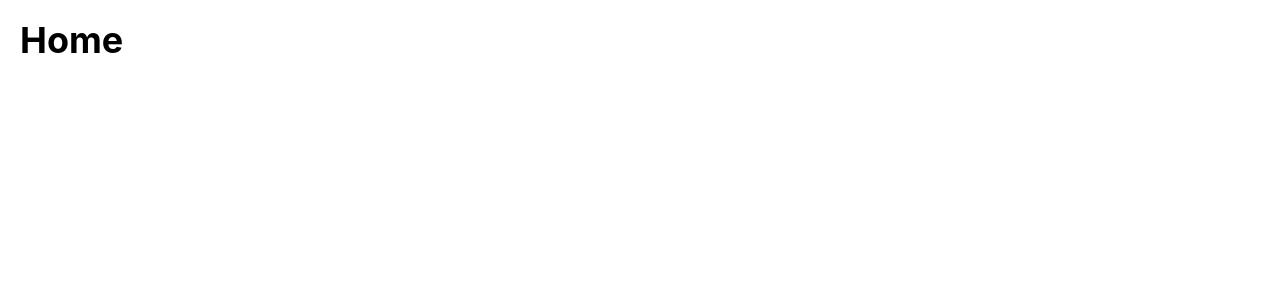
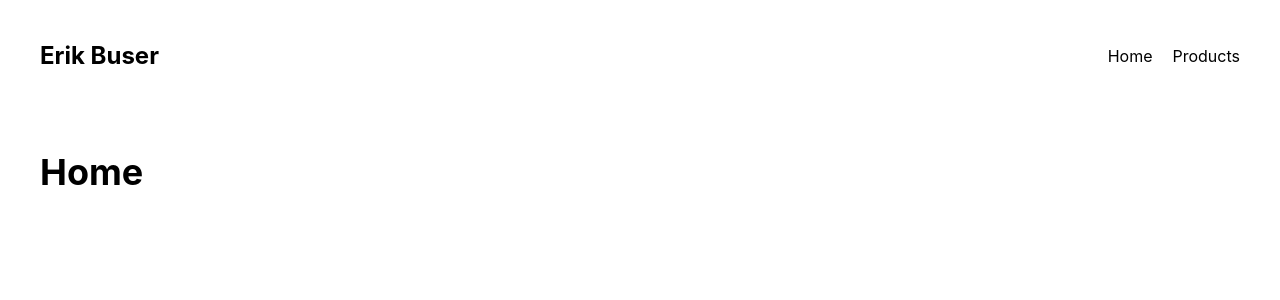
Before and after one commit to im23b-busere/Learning-React, a React (Create React App) app: page / in a window 1280 px wide. Shown: the top 300 px of the page. Built offline with nearby package versions, Linux system fonts and the light colour scheme.

Commit message:
Add Nav with baseLayout

```diff
--- a/src/components/ProductList.jsx
+++ b/src/components/ProductList.jsx
@@ -1,34 +1,31 @@
 import Product from './Product.jsx';
-import {useEffect, useState} from "react";
+import { useEffect, useState } from "react";
+import BaseLayout from "../layout/Base";
 
 export default function ProductList() {
   const limit = 12;
-
-    const [page, setPage] = useState(1)
+  const [page, setPage] = useState(1);
   const [products, setProducts] = useState([]);
-
-    const skip = (page - 1) * limit
+  const skip = (page - 1) * limit;
 
   useEffect(() => {
-
     fetch(`https://dummyjson.com/products?limit=${limit}&skip=${skip}`)
       .then(res => res.json())
-            .then(data => setProducts(data.products))
+      .then(data => setProducts(data.products));
   }, [page, skip]);
 
   return (
+    <BaseLayout>
       <div className="flex flex-wrap w-full p-5">
         {products.map((product) => (
-                <Product
-                    product={product}
-                />
+          <Product key={product.id} product={product} />
         ))}
-
         <div className="w-full py-5 flex justify-end">
-                <button className="" onClick={() => setPage(page - 1)} disabled={page === 1}>Previous Page</button>
-                <p className=" font-bold text-lg px-4 py-2">{page}</p>
-                <button className="" onClick={() => setPage(page + 1)}>Next Page</button>
+          <button onClick={() => setPage(page - 1)} disabled={page === 1}>Previous Page</button>
+          <p className="font-bold text-lg px-4 py-2">{page}</p>
+          <button onClick={() => setPage(page + 1)}>Next Page</button>
         </div>
       </div>
+    </BaseLayout>
   );
 }
--- /dev/null
+++ b/src/layout/Base.jsx
@@ -0,0 +1,16 @@
+import { Link } from "react-router-dom";
+
+export default function BaseLayout({ children }) {
+  return (
+    <>
+      <header className="p-10 flex items-center justify-between">
+        <span className="font-bold text-2xl">Erik Buser</span>
+        <nav className="flex items-center justify-between gap-5">
+          <Link to="/">Home</Link>
+          <Link to="/products">Products</Link>
+        </nav>
+      </header>
+      {children}
+    </>
+  );
+}
--- a/src/pages/home.jsx
+++ b/src/pages/home.jsx
@@ -1,8 +1,12 @@
+import {Link} from "react-router-dom";
+import BaseLayout from "../layout/Base";
+
 export default function Home() {
   return (
     <>
-        <h1 className="text-4xl font-bold p-5">Home</h1>
-
+        <BaseLayout>
+            <h1 className="text-4xl font-bold p-10">Home</h1>
+        </BaseLayout>
     </>
   );
 }
```
Lines whose indentation alone changed are shown as unchanged.
